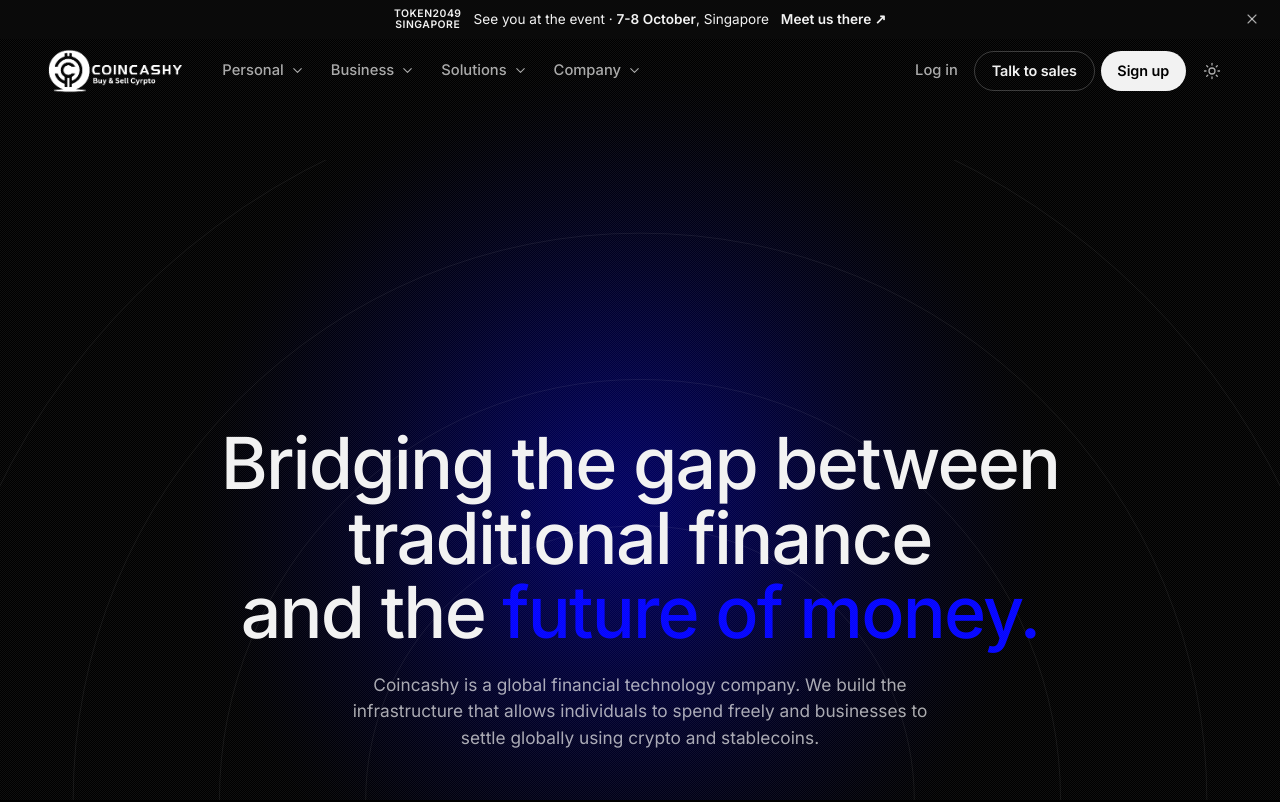
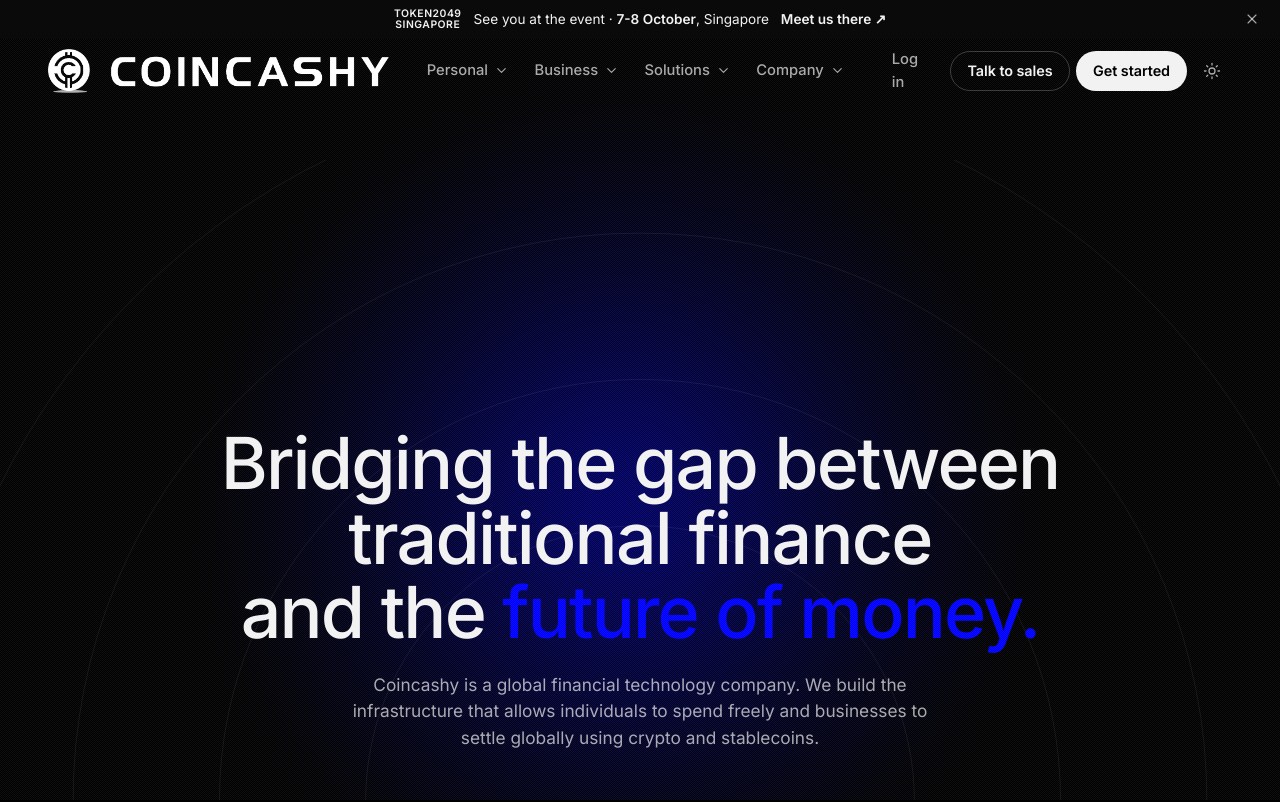
Before and after one commit to BlackFoxMetaverse/Coincashy_, a Next.js app: page /about in a window 1280 px wide. Shown: the top 802 px of the page. Built offline with nearby package versions, Linux system fonts and the light colour scheme.

Commit message:
Update nav brand logos to logo-white and logo-black, update about page CTA

```diff
--- a/src/app/about/page.tsx
+++ b/src/app/about/page.tsx
@@ -28,7 +28,7 @@ export default function Home() {
     </div>
     <div className="nav-bar">
       <a className="brand" href="/" aria-label="Coincashy home">
-        <img className="brand-logo logo-on-dark" src="media/logo-on-dark.png" alt="Coincashy" /><img className="brand-logo logo-on-paper" src="media/logo-on-paper.png" alt="" />
+        <img className="brand-logo logo-on-dark" src="media/logo-white.png" alt="Coincashy" /><img className="brand-logo logo-on-paper" src="media/logo-black.png" alt="" />
       </a>
       <nav className="nav-links" aria-label="Primary">
         <div className="nav-item has-menu">
@@ -119,7 +119,7 @@ export default function Home() {
       <div className="nav-actions">
         <a className="nav-link nav-signin" href="https://trade.coincashy.io/auth/login" target="_blank" rel="noopener">Log in</a>
         <a className="btn btn-line btn-sm nav-contact" href="#contact">Talk to sales</a>
-        <a className="btn btn-solid btn-sm" id="nav-cta" href="https://trade.coincashy.io/auth/signup" target="_blank" rel="noopener"><span className="l-long">Sign up</span><span className="l-short">Sign up</span></a>
+        <a className="btn btn-solid btn-sm" id="nav-cta" href="https://trade.coincashy.io/auth/signup" target="_blank" rel="noopener"><span className="l-long">Get started</span><span className="l-short">Get started</span></a>
         <button className="theme-btn" type="button" data-theme-toggle aria-label="Switch to light mode" title="Switch theme"><svg className="ic ic-sun" aria-hidden="true"><use href="#i-sun" /></svg><svg className="ic ic-moon" aria-hidden="true"><use href="#i-moon" /></svg></button>
         <button className="burger" id="burger" type="button" aria-label="Open menu" aria-expanded="false" aria-controls="mnav"><span /><span /></button>
       </div>
--- a/src/app/page.tsx
+++ b/src/app/page.tsx
@@ -28,7 +28,7 @@ export default function Home() {
     </div>
     <div className="nav-bar">
       <a className="brand" href="#home" aria-label="Coincashy home">
-        <img className="brand-logo logo-on-dark" src="media/logo-on-dark.png" alt="Coincashy" /><img className="brand-logo logo-on-paper" src="media/logo-on-paper.png" alt="" />
+        <img className="brand-logo logo-on-dark" src="media/logo-white.png" alt="Coincashy" /><img className="brand-logo logo-on-paper" src="media/logo-black.png" alt="" />
       </a>
       <nav className="nav-links" aria-label="Primary">
         <div className="nav-item has-menu">
```
